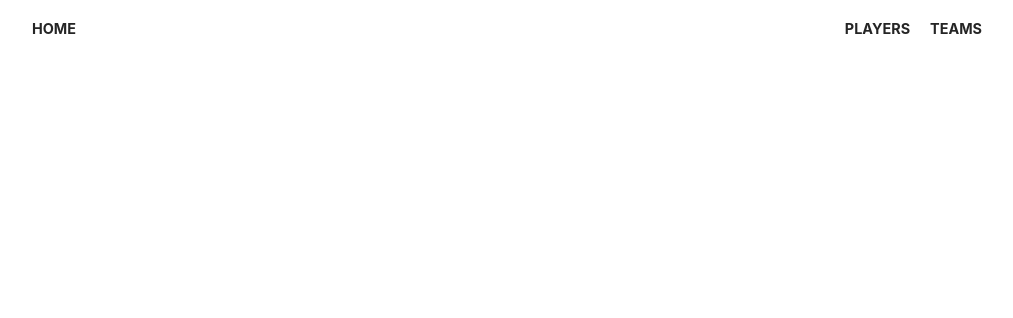
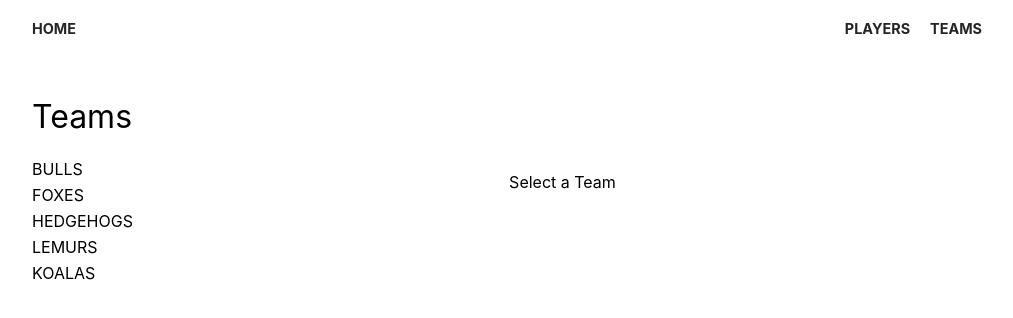
Before and after one commit to Raudelgar/basketball-league, a React (Create React App) app: page /teams in a window 1280 px wide. Shown: the top 318 px of the page, without its empty margins (128-1141 px from the left). Built offline with nearby package versions, Linux system fonts and the light colour scheme.

Commit message:
adding loader, player and team pages

```diff
--- a/src/App.js
+++ b/src/App.js
@@ -5,6 +5,8 @@ import './App.css';
 
 import NavBar from './components/nav/NavBar.js';
 import Home from './components/pages/home-page/Home.js';
+import Players from './components/pages/players/Players.js';
+import Teams from './components/pages/teams/Teams.js';
 
 function App() {
 	return (
@@ -14,6 +16,8 @@ function App() {
 			</div>
 			<Switch>
 				<Route exact path='/' component={Home} />
+				<Route path='/players' component={Players} />
+				<Route path='/teams' component={Teams} />
 			</Switch>
 		</Router>
 	);
--- a/src/api/api.js
+++ b/src/api/api.js
@@ -3,7 +3,7 @@ import {
 	players,
 	generateArticle,
 	generateTeamsArticles
-} from './dummy-data';
+} from '../dummy-data.js';
 
 let cachedPlayers = null;
 let cachedTeams = {};
@@ -24,7 +24,7 @@ export function getPlayers(teamId) {
 }
 
 export function getTeam(teamId) {
-	return new Promise(resove => {
+	return new Promise(resolve => {
 		if (typeof cachedTeams[teamId] === 'undefined') {
 			cachedTeams[teamId] = teams[teamId];
 			return setTimeout(() => resolve(cachedTeams[teamId]), 800);
--- /dev/null
+++ b/src/components/loader/Loader.css
@@ -0,0 +1,21 @@
+.loader {
+	text-align: center;
+	width: 100%;
+	font-weight: 500;
+}
+
+.loader::after {
+	content: '\2026';
+	display: inline-block;
+	vertical-align: bottom;
+	overflow: hidden;
+	width: 0;
+	color: inherit;
+	animation: dots steps(4, end) 3s infinite;
+}
+
+@keyframes dots {
+	to {
+		width: 1.2em;
+	}
+}
--- /dev/null
+++ b/src/components/loader/Loader.js
@@ -0,0 +1,7 @@
+import React from 'react';
+
+import './Loader.css';
+
+export default function Loader({ label = 'Loading' }) {
+	return <div className='loader'>{label}</div>;
+}
--- a/src/components/pages/home-page/Home.css
+++ b/src/components/pages/home-page/Home.css
@@ -1,12 +1,6 @@
 .large-header {
 	font-size: 6rem;
 	margin: 70px 0;
-}
-
-.header {
-	margin: 20px 0;
-	font-weight: 400;
-	font-size: 1.5rem;
 }
 
 .home-grid {
--- /dev/null
+++ b/src/components/pages/players/Players.js
@@ -0,0 +1,11 @@
+import React from 'react';
+
+export default class Players extends React.Component {
+	render() {
+		return (
+			<div className='container two-column'>
+				<h2>Players</h2>
+			</div>
+		);
+	}
+}
--- /dev/null
+++ b/src/components/pages/teams/Teams.js
@@ -0,0 +1,47 @@
+import React from 'react';
+import { Link } from 'react-router-dom';
+
+import { getTeamNames } from '../../../api/api.js';
+import Loader from '../../loader/Loader.js';
+
+export default class Teams extends React.Component {
+	constructor(props) {
+		super(props);
+		this.state = {
+			header: 'Teams',
+			teams: [],
+			isLoading: true
+		};
+	}
+
+	componentDidMount() {
+		getTeamNames()
+			.then(data => this.setState({ teams: data, isLoading: false }))
+			.catch(error => console.log(error));
+	}
+
+	render() {
+		const { header, teams, isLoading } = this.state;
+		const { match } = this.props;
+		return (
+			<div className='container two-column'>
+				{isLoading && <Loader label='Loading Teams' />}
+				{!isLoading && (
+					<>
+						<div>
+							<h3 className='header'>{header}</h3>
+							<ul className='sidebar-list'>
+								{teams.map(team => (
+									<li key={team} className='sidebar-item'>
+										<Link to={`${match.url}/${team}`}>{team}</Link>
+									</li>
+								))}
+							</ul>
+						</div>
+						<div className='sidebar-instructions'>Select a Team</div>
+					</>
+				)}
+			</div>
+		);
+	}
+}
--- /dev/null
+++ b/src/components/sidebar/Sidebar.js
@@ -0,0 +1,5 @@
+import React from 'react';
+
+export default function Sidebar(props) {
+	return <div>SideBar</div>;
+}
--- a/src/index.css
+++ b/src/index.css
@@ -22,14 +22,14 @@ code {
 		monospace;
 }
 
-ul {
+/* ul {
 	list-style-type: none;
-}
+} */
 
-li {
+/* li {
 	list-style: none;
 	text-decoration: none;
-}
+} */
 
 a {
 	text-decoration: none;
@@ -47,3 +47,33 @@ a {
 .text-center {
 	text-align: center;
 }
+
+.two-column {
+	display: flex;
+}
+
+.header {
+	margin: 20px 0;
+	font-weight: 400;
+	font-size: 2rem;
+}
+
+.sidebar-list {
+	display: flex;
+	flex-direction: column;
+	padding: 0;
+}
+
+.sidebar-item {
+	font-weight: 400;
+	text-transform: uppercase;
+	list-style-type: none;
+	margin: 3px 0;
+}
+
+.sidebar-instructions {
+	display: flex;
+	justify-content: center;
+	align-items: center;
+	flex: 1 1;
+}
```
